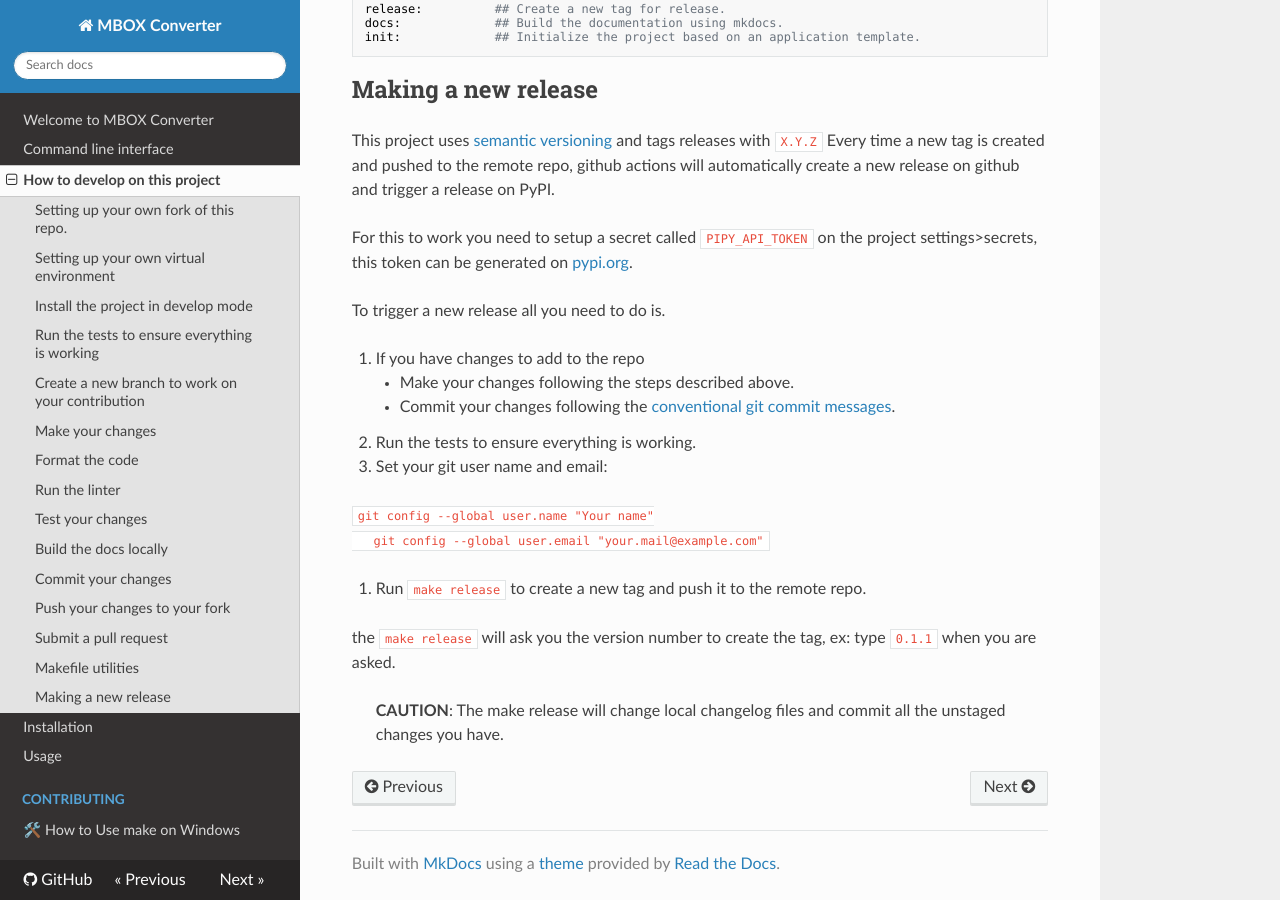
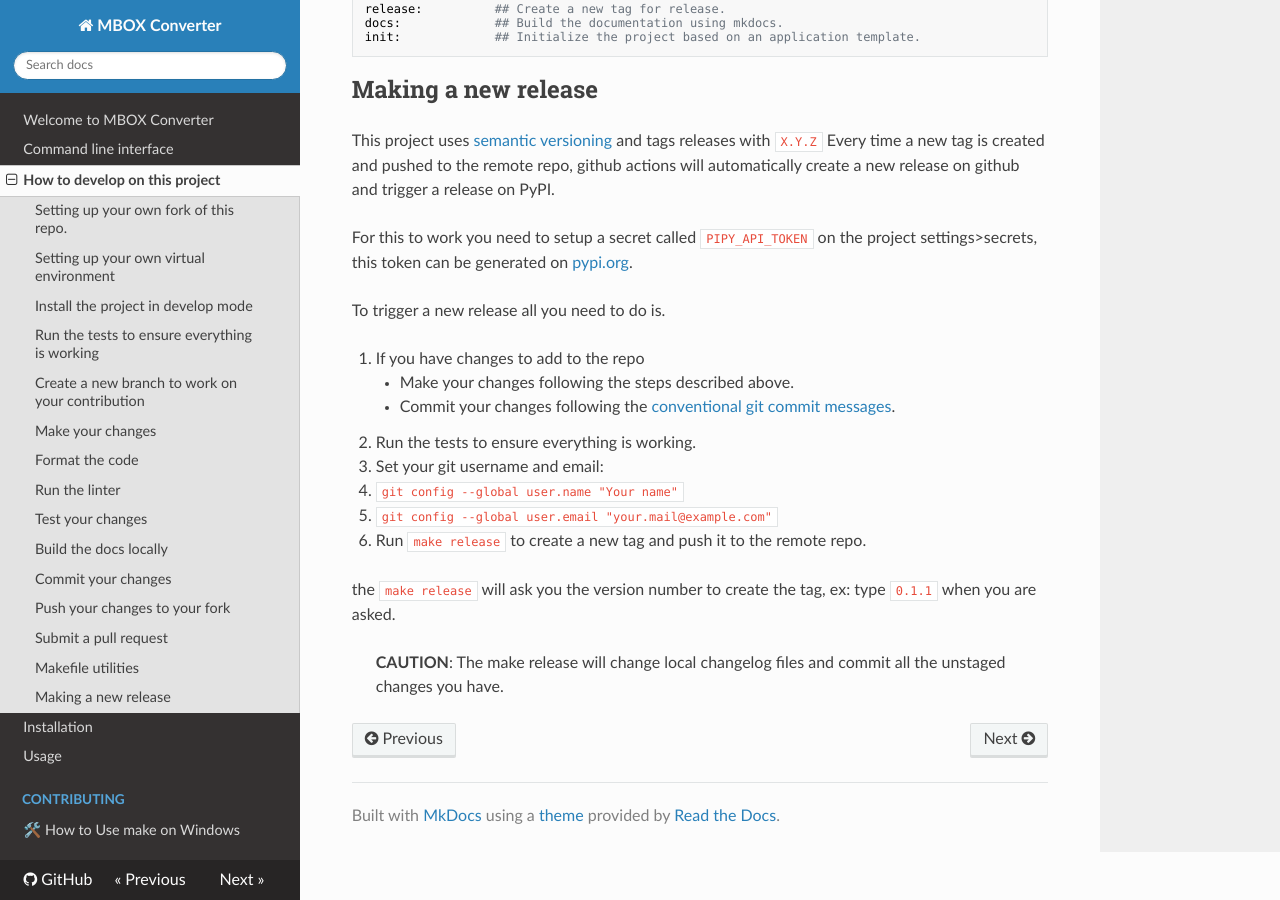
Before and after one commit to pamagister/mbox_converter, an MkDocs documentation site: the page built from docs/contributing.md, in a window 1280 px wide and 900 px high, scrolled down 2312 px. Built offline with MkDocs 1.6.1, drawn with Linux system fonts in a browser that asks for light colours; nearby versions of some CDN libraries.

Commit message:
doc git name

````diff
--- a/docs/contributing.md
+++ b/docs/contributing.md
@@ -111,12 +111,9 @@ To trigger a new release all you need to do is.
     * Make your changes following the steps described above.
     * Commit your changes following the [conventional git commit messages](https://www.conventionalcommits.org/en/v1.0.0/).
 2. Run the tests to ensure everything is working.
-3. Set your git user name and email:
-
-   ```
-   git config --global user.name "Your name"
-   git config --global user.email "your.mail@example.com"
-   ```
+3. Set your git username and email:
+   * `git config --global user.name "Your name"`
+   * `git config --global user.email "your.mail@example.com"`
 
 4. Run `make release` to create a new tag and push it to the remote repo.
 
````
